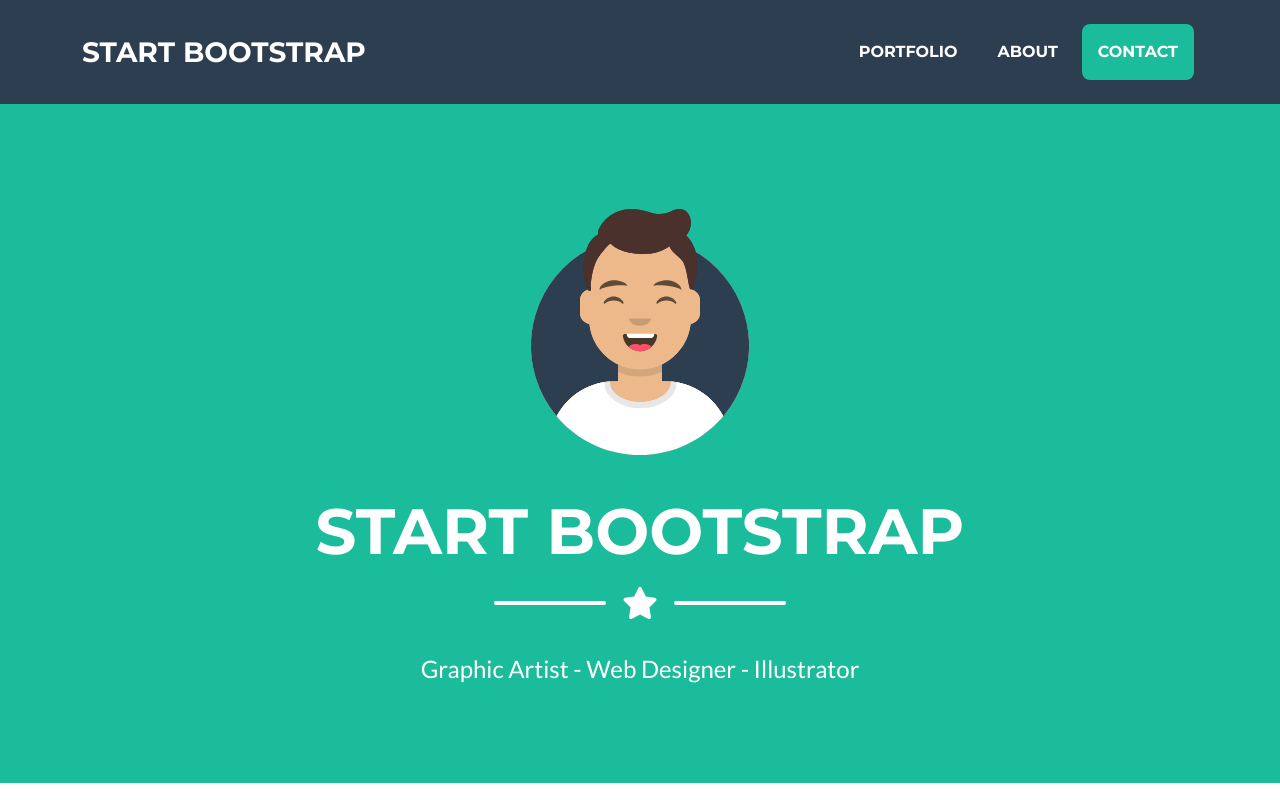
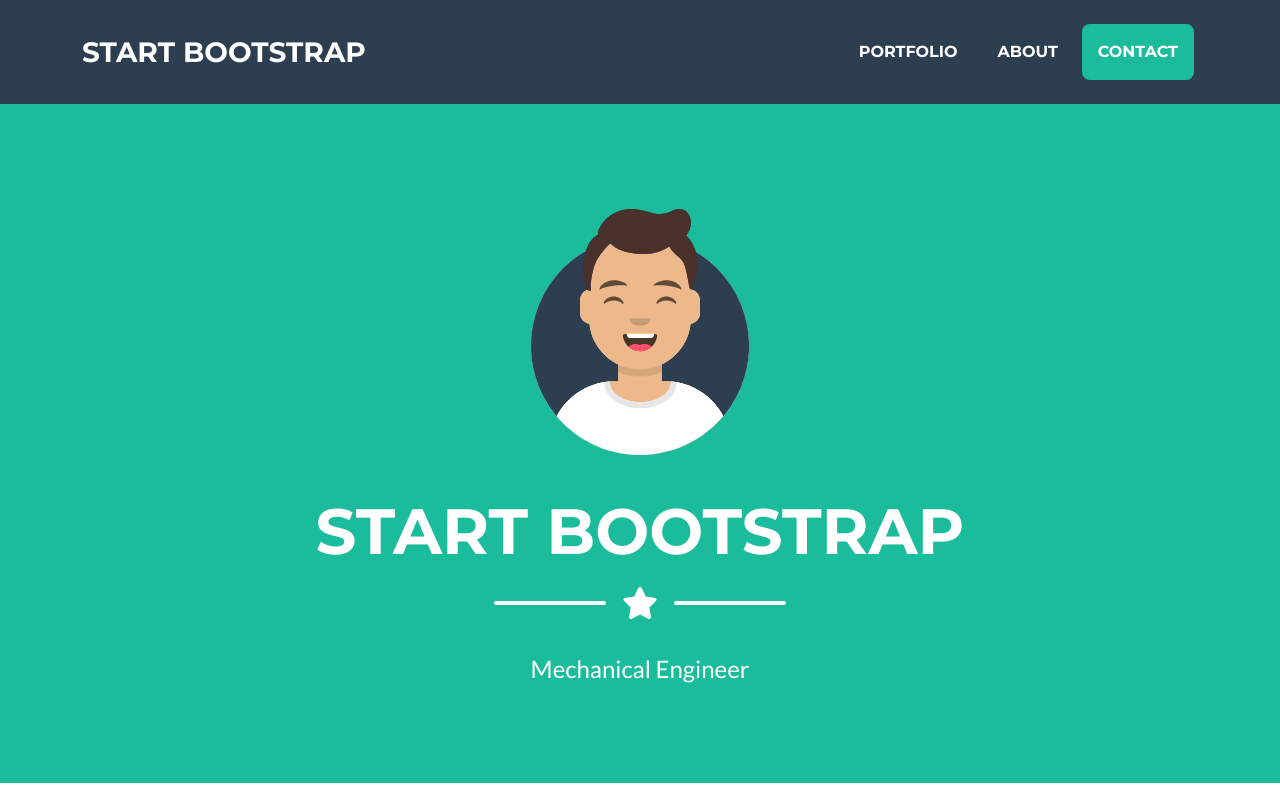
Before and after one commit to htenecela/henrytenecela, a plain HTML site: page index.html in a window 1280 px wide. Shown: the top 800 px of the page. Drawn offline with nearby package versions, Linux system fonts and the light colour scheme.

Commit message:
Update index.html

```diff
--- a/index.html
+++ b/index.html
@@ -48,7 +48,7 @@
                     <div class="divider-custom-line"></div>
                 </div>
                 <!-- Masthead Subheading-->
-                <p class="masthead-subheading font-weight-light mb-0">Graphic Artist - Web Designer - Illustrator</p>
+                <p class="masthead-subheading font-weight-light mb-0">Mechanical Engineer</p>
             </div>
         </header>
         <!-- Portfolio Section-->
```
